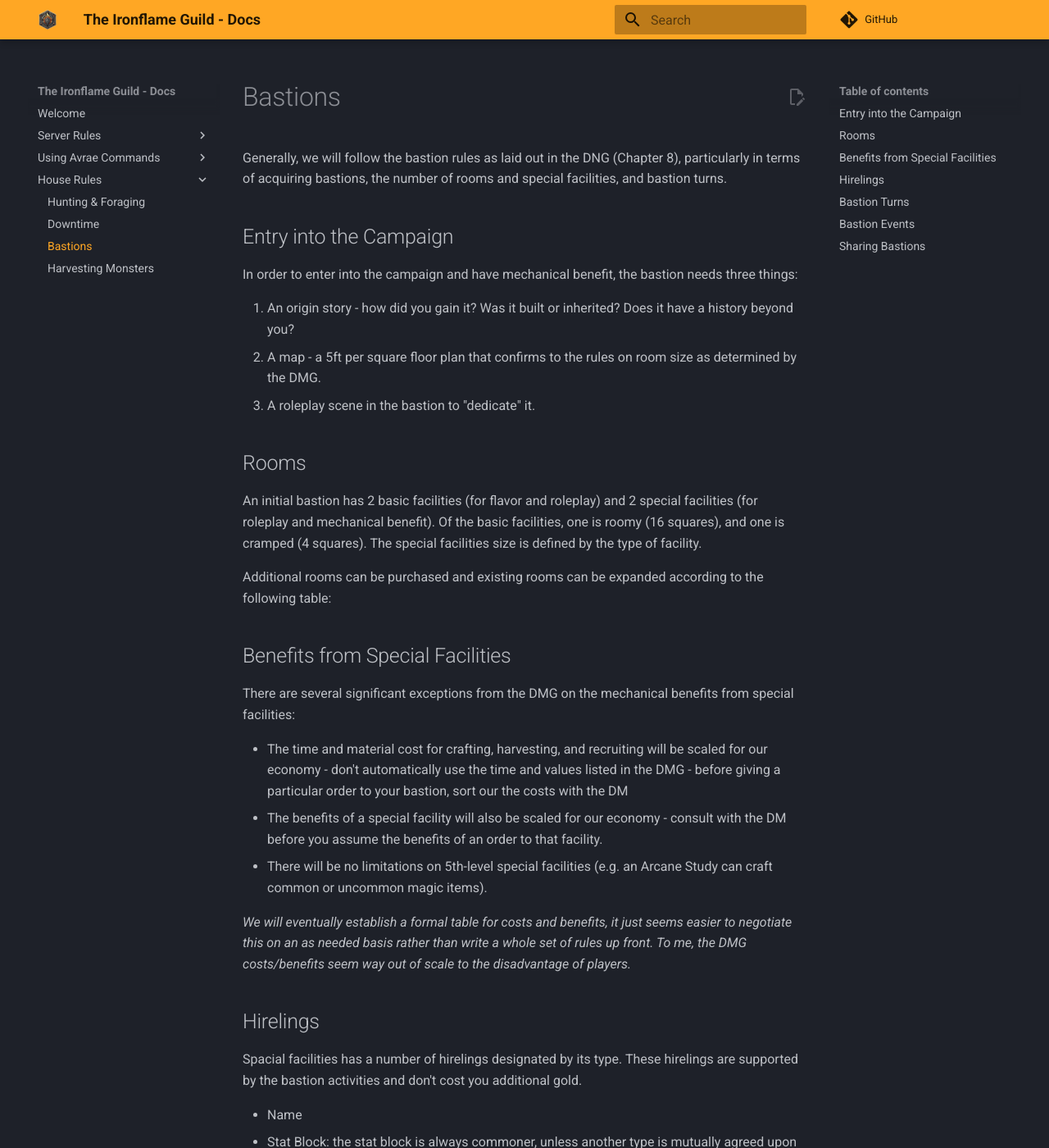
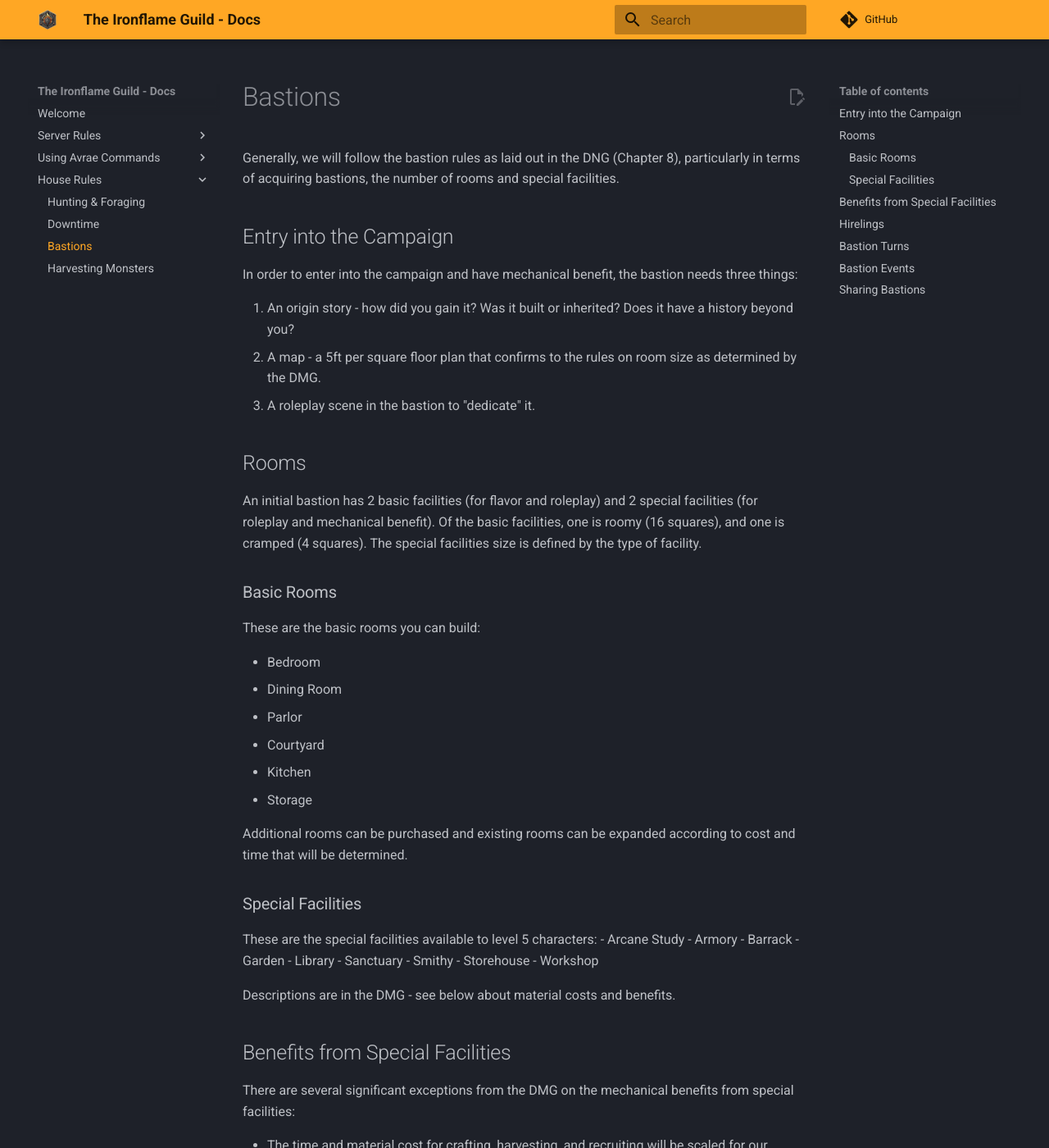
Before and after one commit to adamhstewart/doip-docs, an MkDocs documentation site: the page built from docs/bastions.md, in a window 1280 px wide and 1400 px high. Shown: the whole window at 82% size. Built offline with MkDocs 1.6.1 and Material for MkDocs 9.7.7, drawn with Linux system fonts in a browser that asks for light colours; comment, search, counter and statistics services are not loaded; some of the changed text lies outside the part shown.

Commit message:
More details

```diff
--- a/docs/bastions.md
+++ b/docs/bastions.md
@@ -1,5 +1,5 @@
 # Bastions
-Generally, we will follow the bastion rules as laid out in the DNG (Chapter 8), particularly in terms of acquiring bastions, the number of rooms and special facilities, and bastion turns.
+Generally, we will follow the bastion rules as laid out in the DNG (Chapter 8), particularly in terms of acquiring bastions, the number of rooms and special facilities.
 
 ## Entry into the Campaign
 In order to enter into the campaign and have mechanical benefit, the bastion needs three things:
@@ -11,7 +11,33 @@ In order to enter into the campaign and have mechanical benefit, the bastion nee
 ## Rooms
 An initial bastion has 2 basic facilities (for flavor and roleplay) and 2 special facilities (for roleplay and mechanical benefit). Of the basic facilities, one is roomy (16 squares), and one is cramped (4 squares). The special facilities size is defined by the type of facility.
 
-Additional rooms can be purchased and existing rooms can be expanded according to the following table:
+### Basic Rooms
+
+These are the basic rooms you can build:
+
+- Bedroom
+- Dining Room
+- Parlor
+- Courtyard
+- Kitchen
+- Storage
+
+Additional rooms can be purchased and existing rooms can be expanded according to cost and time that will be determined.
+
+### Special Facilities
+
+These are the special facilities available to level 5 characters:
+- Arcane Study
+- Armory
+- Barrack
+- Garden
+- Library
+- Sanctuary
+- Smithy
+- Storehouse
+- Workshop
+
+Descriptions are in the DMG - see below about material costs and benefits.
 
 ## Benefits from Special Facilities
 
@@ -24,7 +50,7 @@ There are several significant exceptions from the DMG on the mechanical benefits
 *We will eventually establish a formal table for costs and benefits, it just seems easier to negotiate this on an as needed basis rather than write a whole set of rules up front. To me, the DMG costs/benefits seem way out of scale to the disadvantage of players.*
 
 ## Hirelings
-Spacial facilities has a number of hirelings designated by its type. These hirelings are supported by the bastion activities and don't cost you additional gold.
+Special facilities have a number of hirelings designated by its type. These hirelings are supported by the bastion activities and don't cost you additional gold.
 
 - Name
 - Stat Block: the stat block is always commoner, unless another type is mutually agreed upon with the DM.
```
